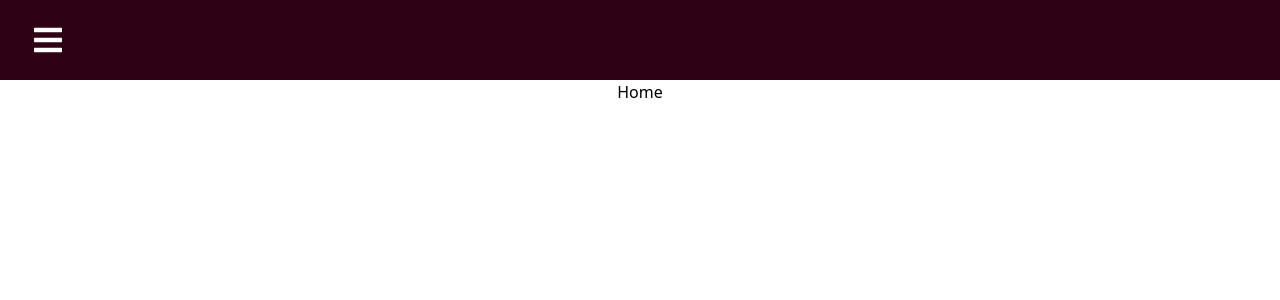
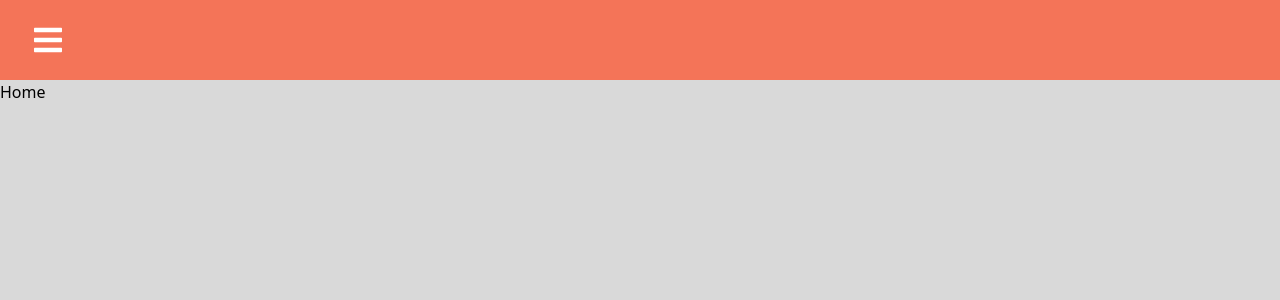
Before and after one commit to Pmusyimi42/One-Stop-Products-Platform, a React (Create React App) app in the folder client/: page / in a window 1280 px wide. Shown: the top 300 px of the page. Built offline with nearby package versions, Linux system fonts and the light colour scheme.

Commit message:
route-changes

```diff
--- a/client/src/App.css
+++ b/client/src/App.css
@@ -3,40 +3,10 @@
 
 
 .App {
-  text-align: center;
+  background-color:  #D9D9D9;
 }
 
-.App-logo {
-  height: 40vmin;
-  pointer-events: none;
+.home{
+  background-color:  #D9D9D9;
+  height: 500vh;
 }
-
-@media (prefers-reduced-motion: no-preference) {
-  .App-logo {
-    animation: App-logo-spin infinite 20s linear;
-  }
-}
-
-.App-header {
-  background-color: #282c34;
-  min-height: 100vh;
-  display: flex;
-  flex-direction: column;
-  align-items: center;
-  justify-content: center;
-  font-size: calc(10px + 2vmin);
-  color: white;
-}
-
-.App-link {
-  color: #61dafb;
-}
-
-@keyframes App-logo-spin {
-  from {
-    transform: rotate(0deg);
-  }
-  to {
-    transform: rotate(360deg);
-  }
-}
--- a/client/src/App.js
+++ b/client/src/App.js
@@ -1,12 +1,12 @@
 import React from "react";
 import './App.css';
 import { BrowserRouter as Router, Switch, Route } from "react-router-dom";
-import Layout from './components/layout/Layout';
 import Home from './components/Home';
 import UserDetails from './components/UserDetails';
 import SingleProduct from './components/SingleProduct';
 import Navbar from "./components/Navbar";
 import Products from "./pages/products";
+
 
 export default function App() {
   return (
--- a/client/src/components/Home.js
+++ b/client/src/components/Home.js
@@ -2,7 +2,9 @@
 
 function Home() {
   return (
-    <div>Home</div>
+    <div className='home'>
+      Home
+    </div>
   )
 }
 
--- a/client/src/components/Navbar.css
+++ b/client/src/components/Navbar.css
@@ -1,5 +1,5 @@
 :root {
-    --navBg: #2f0114;
+    --navBg:#F47458;
 }
 
   .navbar {
@@ -44,7 +44,7 @@
   }
 
   .nav-text a {
-    color: aliceblue;
+    color: black;
     font-size: 18px;
     width: 95%;
     height: 100%;
@@ -55,7 +55,7 @@
   }
 
   .nav-text a:hover {
-    background-color: #b11448;
+    background-color: #D9D9D9;
 
   }
 
```
